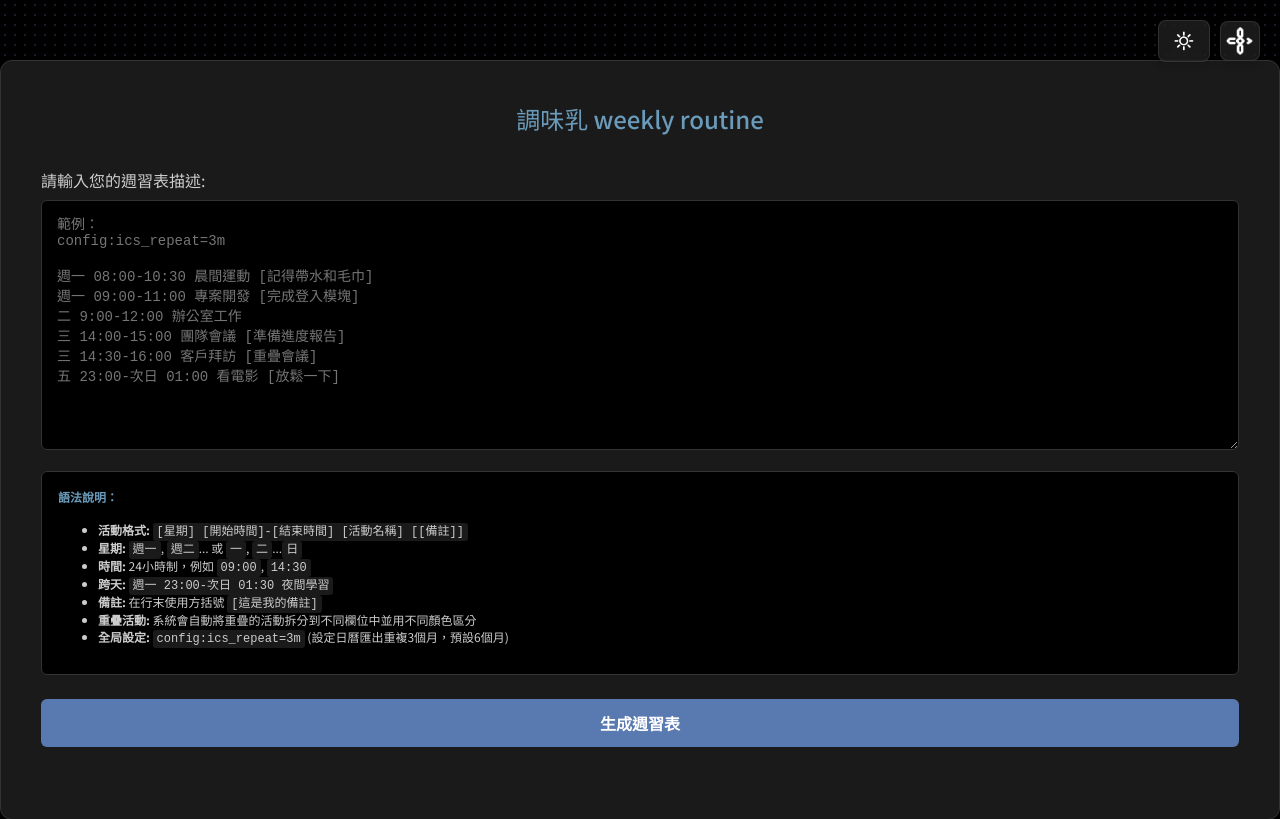
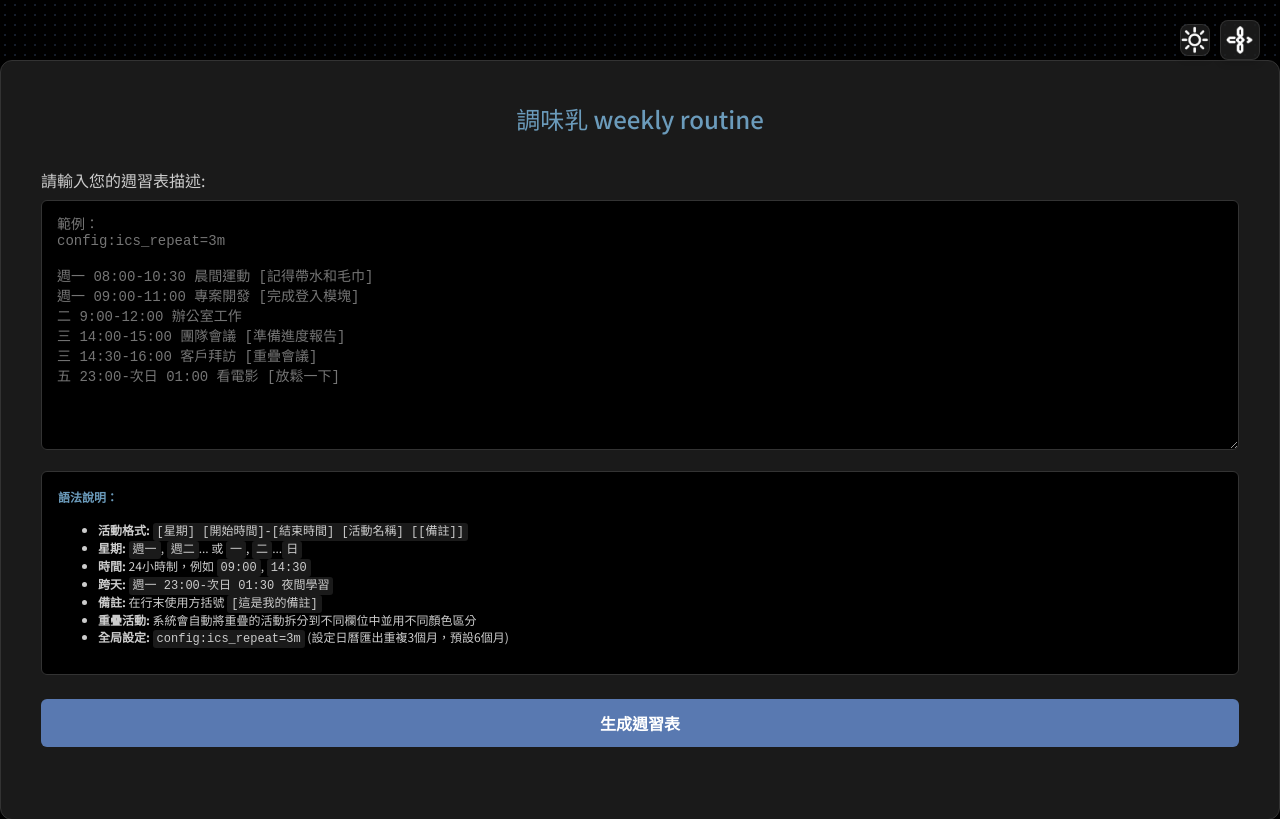
Before and after one commit to Huiceum/joking, a Flask app: page / in a window 1280 px wide. Shown: the top 819 px of the page. Run offline with Flask 3, Linux system fonts and the light colour scheme; some libraries are stand-ins or nearby versions.

Commit message:
Update index.html

```diff
--- a/templates/index.html
+++ b/templates/index.html
@@ -169,16 +169,14 @@
         .theme-toggle {
             /* 移除 position, top, right, background-color, padding, gap, font-size */
             border-radius: 8px; /* 方形圓角 */
-            height: 40px;
-            padding: 0 15px; /* 左右留白 */
-            font-size: 14px;
+            height: 30px;
             color: var(--text-color);
             user-select: none;
         }
         /* --- MODIFIED: 主題切換按鈕中的圖片樣式 --- */
         #themeToggle img {
-            width: 20px;
-            height: 20px;
+            width: 28px;
+            height: 28px;
             filter: var(--icon-filter);
         }
         /* --- */
```
